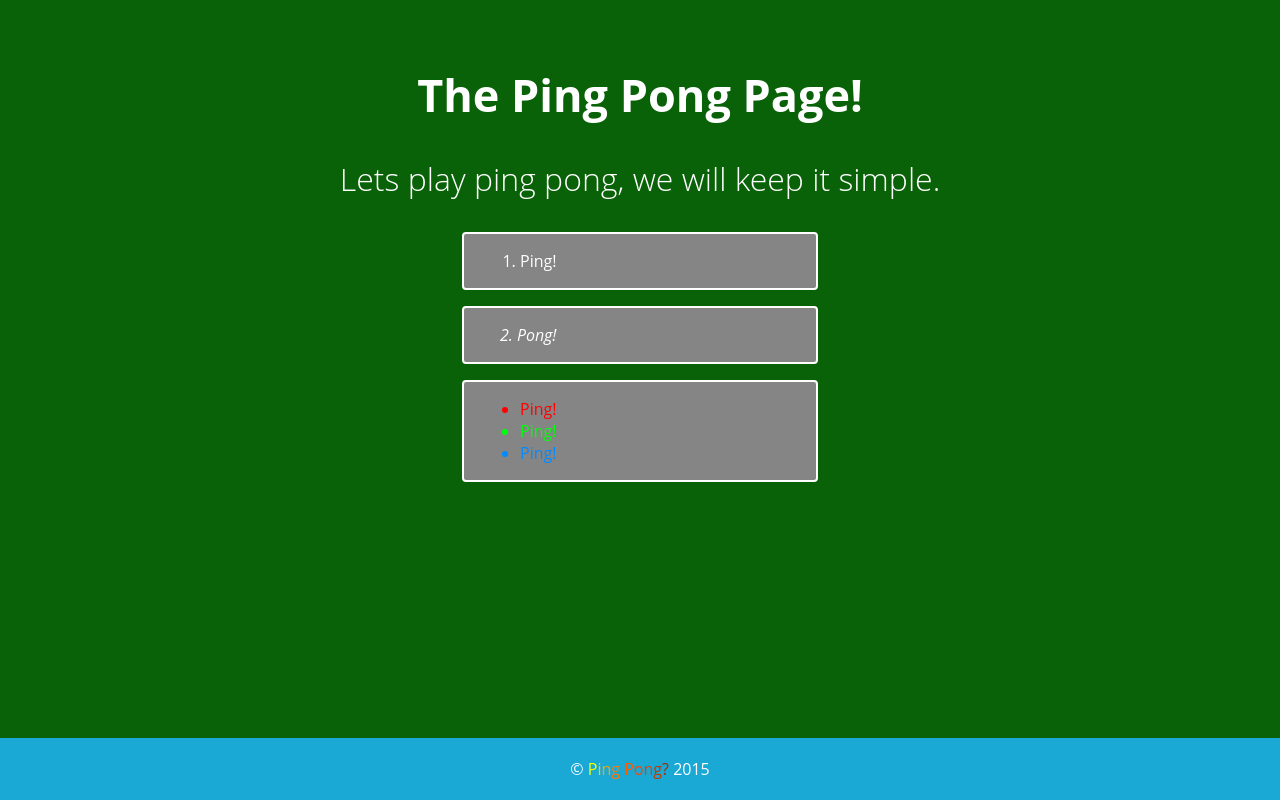
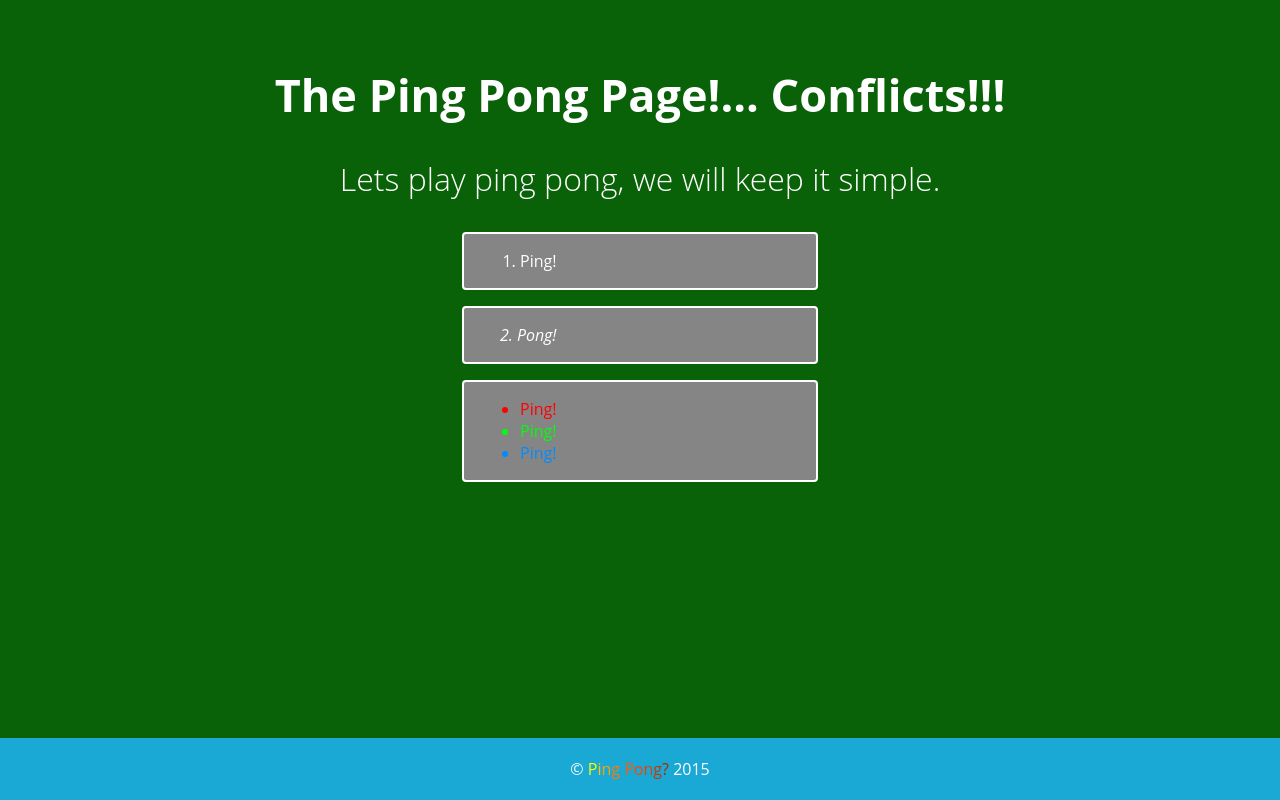
Before and after one commit to CelinaQ/Ping-Pong, a plain HTML site: page index.html in a window 1280 px wide. Drawn offline with Linux system fonts and the light colour scheme.

Commit message:
conflicts

```diff
--- a/index.html
+++ b/index.html
@@ -9,7 +9,7 @@
   <body>
 
     <header>
-      <h1>The Ping Pong Page!</h1>
+      <h1>The Ping Pong Page!... Conflicts!!!</h1>
 
         <p>Lets play ping pong, we will keep it simple.</p>
     </header>
```
